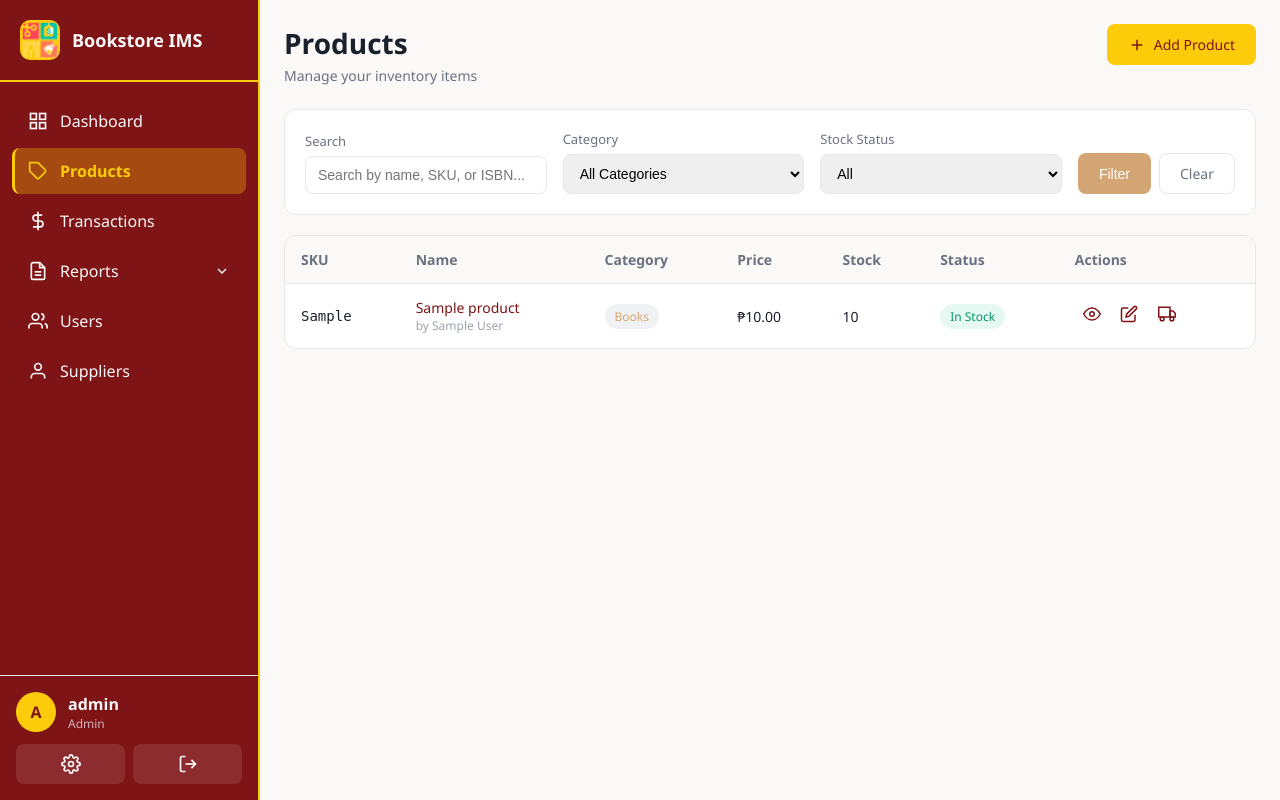
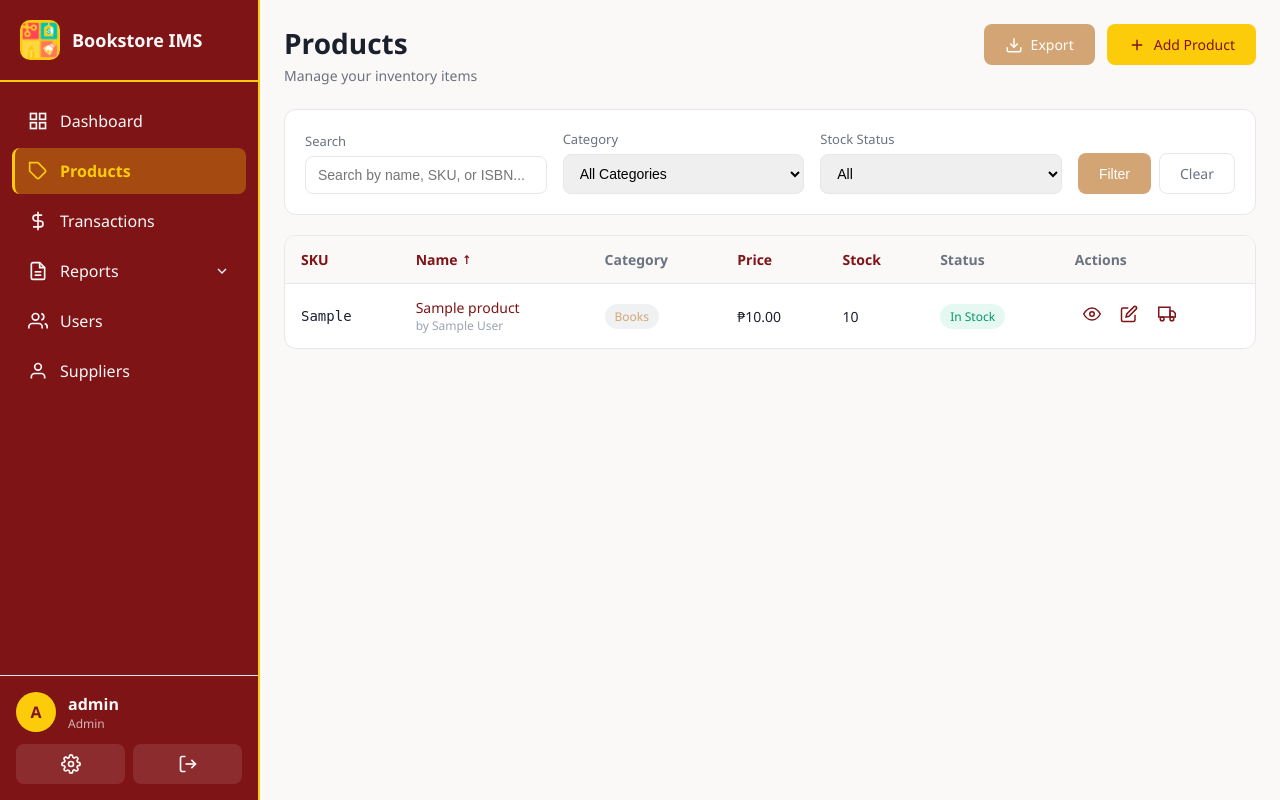
Before and after one commit to Kenosis0/inventory-system, a Flask app: page /products/ in a window 1280 px wide. Run offline with Flask 3, Linux system fonts and the light colour scheme; a user stored in the database is signed in; tables that the repository leaves empty hold one stand-in row (values such as "Sample post").

Commit message:
Add product sorting, export, and UI tweaks
Add server-side sorting for products (sku, name, price, stock) with asc/desc handling and propagate sort params through pagination. Introduce /export endpoint that generates a styled Excel export of active products using openpyxl and add an Export button in the products list. Add CSS for sortable column headers and update templates to show sort indicators. Add CSRF hidden input to the user deactivate form. Add openpyxl to requirements and update the instance DB.

```diff
--- a/app/routes/products.py
+++ b/app/routes/products.py
@@ -10,7 +10,7 @@ products_bp = Blueprint('products', __name__)
 @products_bp.route('/')
 @login_required
 def list_products():
-    """List all products with filtering and search."""
+    """List all products with filtering, search, and sorting."""
     page = request.args.get('page', 1, type=int)
     per_page = 20
 
@@ -18,6 +18,8 @@ def list_products():
     category_id = request.args.get('category', type=int)
     search = request.args.get('search', '').strip()
     stock_filter = request.args.get('stock')  # 'low', 'out', 'all'
+    sort_by = request.args.get('sort', 'name')  # Default sort by name
+    sort_order = request.args.get('order', 'asc')  # Default ascending
 
     # Build query
     query = Product.query.filter_by(is_active=True)
@@ -39,8 +41,25 @@ def list_products():
     elif stock_filter == 'out':
         query = query.filter(Product.quantity == 0)
 
-    # Order by name
-    query = query.order_by(Product.name)
+    # Apply sorting
+    if sort_order == 'desc':
+        if sort_by == 'sku':
+            query = query.order_by(Product.sku.desc())
+        elif sort_by == 'price':
+            query = query.order_by(Product.selling_price.desc())
+        elif sort_by == 'stock':
+            query = query.order_by(Product.quantity.desc())
+        else:  # name
+            query = query.order_by(Product.name.desc())
+    else:  # asc
+        if sort_by == 'sku':
+            query = query.order_by(Product.sku.asc())
+        elif sort_by == 'price':
+            query = query.order_by(Product.selling_price.asc())
+        elif sort_by == 'stock':
+            query = query.order_by(Product.quantity.asc())
+        else:  # name
+            query = query.order_by(Product.name.asc())
 
     # Paginate
     products = query.paginate(page=page, per_page=per_page, error_out=False)
@@ -51,8 +70,94 @@ def list_products():
         categories=categories,
         current_category=category_id,
         search=search,
-        stock_filter=stock_filter
+        stock_filter=stock_filter,
+        sort_by=sort_by,
+        sort_order=sort_order
     )
+
+@products_bp.route('/export')
+@login_required
+def export_products():
+    """Export all active products to Excel file."""
+    from openpyxl import Workbook
+    from openpyxl.styles import Font, PatternFill, Alignment, Border, Side
+    from datetime import datetime
+    from flask import send_file
+
+    # Get all active products sorted by name
+    products = Product.query.filter_by(is_active=True).order_by(Product.name).all()
+
+    # Create workbook
+    wb = Workbook()
+    ws = wb.active
+    ws.title = "Products"
+
+    # Define styles
+    header_fill = PatternFill(start_color="7F1416", end_color="7F1416", fill_type="solid")
+    header_font = Font(bold=True, color="FFFFFF")
+    border = Border(
+        left=Side(style='thin'),
+        right=Side(style='thin'),
+        top=Side(style='thin'),
+        bottom=Side(style='thin')
+    )
+    center_align = Alignment(horizontal="center", vertical="center", wrap_text=True)
+    left_align = Alignment(horizontal="left", vertical="center")
+
+    # Add headers
+    headers = ["SKU", "Name", "Category", "Description", "Cost Price", "Selling Price", "Current Stock", "Reorder Level", "Status"]
+    ws.append(headers)
+
+    # Style header row
+    for cell in ws[1]:
+        cell.fill = header_fill
+        cell.font = header_font
+        cell.alignment = center_align
+        cell.border = border
+
+    # Add product data
+    for product in products:
+        status = "Out of Stock" if product.quantity == 0 else ("Low Stock" if product.is_low_stock else "In Stock")
+        ws.append([
+            product.sku,
+            product.name,
+            product.category.name,
+            product.description or "",
+            product.cost_price,
+            product.selling_price,
+            product.quantity,
+            product.reorder_level,
+            status
+        ])
+
+    # Style data rows and adjust columns
+    for row in ws.iter_rows(min_row=2, max_row=ws.max_row):
+        for cell in row:
+            cell.border = border
+            cell.alignment = left_align
+            if cell.column in [5, 6]:  # Price columns
+                cell.number_format = '₱#,##0.00'
+            elif cell.column in [1, 7, 8]:  # SKU, Stock, Reorder columns
+                cell.alignment = center_align
+
+    # Adjust column widths
+    ws.column_dimensions['A'].width = 12
+    ws.column_dimensions['B'].width = 35
+    ws.column_dimensions['C'].width = 18
+    ws.column_dimensions['D'].width = 30
+    ws.column_dimensions['E'].width = 12
+    ws.column_dimensions['F'].width = 14
+    ws.column_dimensions['G'].width = 14
+    ws.column_dimensions['H'].width = 14
+    ws.column_dimensions['I'].width = 14
+
+    # Generate filename with timestamp
+    filename = f"products_export_{datetime.now().strftime('%Y%m%d_%H%M%S')}.xlsx"
+    filepath = f"instance/{filename}"
+    wb.save(filepath)
+
+    # Send file
+    return send_file(filepath, as_attachment=True, download_name=filename)
 
 @products_bp.route('/add', methods=['GET', 'POST'])
 @login_required
--- a/app/static/css/main.css
+++ b/app/static/css/main.css
@@ -1417,6 +1417,35 @@ body.login-page {
   overflow-x: auto;
 }
 
+/* ===== SORTABLE COLUMN HEADERS ===== */
+.sort-header {
+  color: inherit;
+  text-decoration: none;
+  cursor: pointer;
+  display: inline-flex;
+  align-items: center;
+  gap: 0.3rem;
+  padding: 0;
+  background: none;
+  border: none;
+  font: inherit;
+}
+
+.sort-header:hover {
+  color: var(--primary);
+  text-decoration: underline;
+}
+
+.sort-header.active {
+  color: var(--primary);
+  font-weight: 600;
+}
+
+.sort-indicator {
+  font-size: 0.75rem;
+  font-weight: bold;
+}
+
 /* ===== LOGIN PAGE STYLES ===== */
 .login-container {
   display: flex;
--- a/app/templates/products/list.html
+++ b/app/templates/products/list.html
@@ -9,6 +9,14 @@
     <p class="page-subtitle">Manage your inventory items</p>
   </div>
   <div class="page-header-right">
+    <a href="{{ url_for('products.export_products') }}" class="btn btn-secondary" title="Download as Excel">
+      <svg viewBox="0 0 24 24" fill="none" stroke="currentColor" stroke-width="2">
+        <path d="M21 15v4a2 2 0 0 1-2 2H5a2 2 0 0 1-2-2v-4"></path>
+        <polyline points="7 10 12 15 17 10"></polyline>
+        <line x1="12" y1="15" x2="12" y2="3"></line>
+      </svg>
+      Export
+    </a>
     <a href="{{ url_for('products.add_product') }}" class="btn btn-primary">
       <svg viewBox="0 0 24 24" fill="none" stroke="currentColor" stroke-width="2">
         <line x1="12" y1="5" x2="12" y2="19"></line>
@@ -56,11 +64,31 @@
   <table class="data-table">
     <thead>
       <tr>
-        <th>SKU</th>
-        <th>Name</th>
+        <th>
+          <a href="{{ url_for('products.list_products', category=current_category, search=search, stock=stock_filter, sort='sku', order='asc' if sort_by == 'sku' and sort_order == 'desc' else 'desc' if sort_by == 'sku' else 'asc') }}" class="sort-header {% if sort_by == 'sku' %}active{% endif %}">
+            SKU
+            {% if sort_by == 'sku' %}<span class="sort-indicator">{{ '↑' if sort_order == 'asc' else '↓' }}</span>{% endif %}
+          </a>
+        </th>
+        <th>
+          <a href="{{ url_for('products.list_products', category=current_category, search=search, stock=stock_filter, sort='name', order='asc' if sort_by == 'name' and sort_order == 'desc' else 'desc' if sort_by == 'name' else 'asc') }}" class="sort-header {% if sort_by == 'name' %}active{% endif %}">
+            Name
+            {% if sort_by == 'name' %}<span class="sort-indicator">{{ '↑' if sort_order == 'asc' else '↓' }}</span>{% endif %}
+          </a>
+        </th>
         <th>Category</th>
-        <th>Price</th>
-        <th>Stock</th>
+        <th>
+          <a href="{{ url_for('products.list_products', category=current_category, search=search, stock=stock_filter, sort='price', order='asc' if sort_by == 'price' and sort_order == 'desc' else 'desc' if sort_by == 'price' else 'asc') }}" class="sort-header {% if sort_by == 'price' %}active{% endif %}">
+            Price
+            {% if sort_by == 'price' %}<span class="sort-indicator">{{ '↑' if sort_order == 'asc' else '↓' }}</span>{% endif %}
+          </a>
+        </th>
+        <th>
+          <a href="{{ url_for('products.list_products', category=current_category, search=search, stock=stock_filter, sort='stock', order='asc' if sort_by == 'stock' and sort_order == 'desc' else 'desc' if sort_by == 'stock' else 'asc') }}" class="sort-header {% if sort_by == 'stock' %}active{% endif %}">
+            Stock
+            {% if sort_by == 'stock' %}<span class="sort-indicator">{{ '↑' if sort_order == 'asc' else '↓' }}</span>{% endif %}
+          </a>
+        </th>
         <th>Status</th>
         <th>Actions</th>
       </tr>
@@ -124,13 +152,13 @@
   {% if products.pages > 1 %}
   <div class="pagination">
     {% if products.has_prev %}
-    <a href="{{ url_for('products.list_products', page=products.prev_num, category=current_category, search=search, stock=stock_filter) }}" class="page-link">&laquo; Previous</a>
+    <a href="{{ url_for('products.list_products', page=products.prev_num, category=current_category, search=search, stock=stock_filter, sort=sort_by, order=sort_order) }}" class="page-link">&laquo; Previous</a>
     {% endif %}
 
     <span class="page-info">Page {{ products.page }} of {{ products.pages }}</span>
 
     {% if products.has_next %}
-    <a href="{{ url_for('products.list_products', page=products.next_num, category=current_category, search=search, stock=stock_filter) }}" class="page-link">Next &raquo;</a>
+    <a href="{{ url_for('products.list_products', page=products.next_num, category=current_category, search=search, stock=stock_filter, sort=sort_by, order=sort_order) }}" class="page-link">Next &raquo;</a>
     {% endif %}
   </div>
   {% endif %}
--- a/app/templates/users/list.html
+++ b/app/templates/users/list.html
@@ -73,6 +73,7 @@
           {% if user.id != current_user.id %}
           <form method="POST" action="{{ url_for('users.delete_user', id=user.id) }}" style="display: inline;"
                 onsubmit="return confirm('Are you sure you want to deactivate this user?')">
+            <input type="hidden" name="csrf_token" value="{{ csrf_token() }}"/>
             <button type="submit" class="btn-icon danger" title="Deactivate">
               <svg viewBox="0 0 24 24" fill="none" stroke="currentColor" stroke-width="2">
                 <circle cx="12" cy="12" r="10"></circle>
--- a/requirements.txt
+++ b/requirements.txt
@@ -18,3 +18,4 @@ python-dotenv==1.2.1
 SQLAlchemy==2.0.45
 typing_extensions==4.15.0
 Werkzeug==3.1.5
+openpyxl==3.1.5
```
Also changed, not shown: instance/inventory.db.
